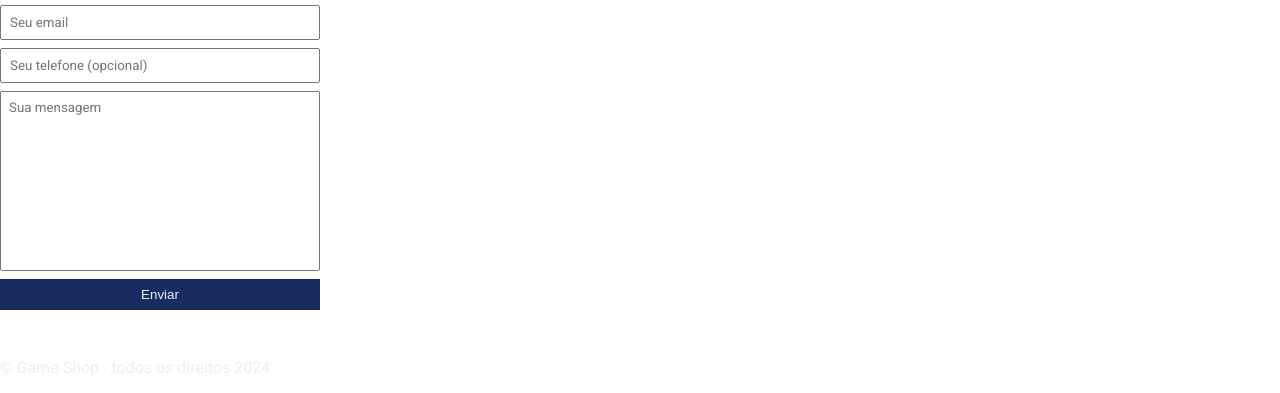
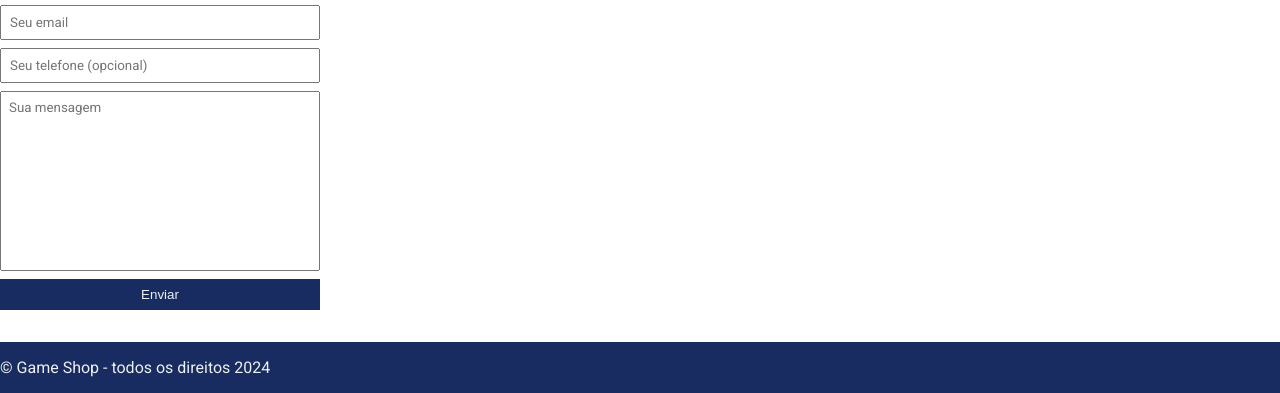
Before and after one commit to karen89/site_gameshop, a plain HTML site: page index.html in a window 1280 px wide. Shown: the part 741-1134 px from the top of the page. Drawn offline with Linux system fonts and the light colour scheme.

Commit message:
Update main.css

```diff
--- a/main.css
+++ b/main.css
@@ -135,7 +135,7 @@ input:focus, textarea:focus {
 }
 
 footer {
-    outline-color: #182c61;
+    background-color: #182c61;
     color: #ecf0f1;
     padding: 16px 0;
 
```
